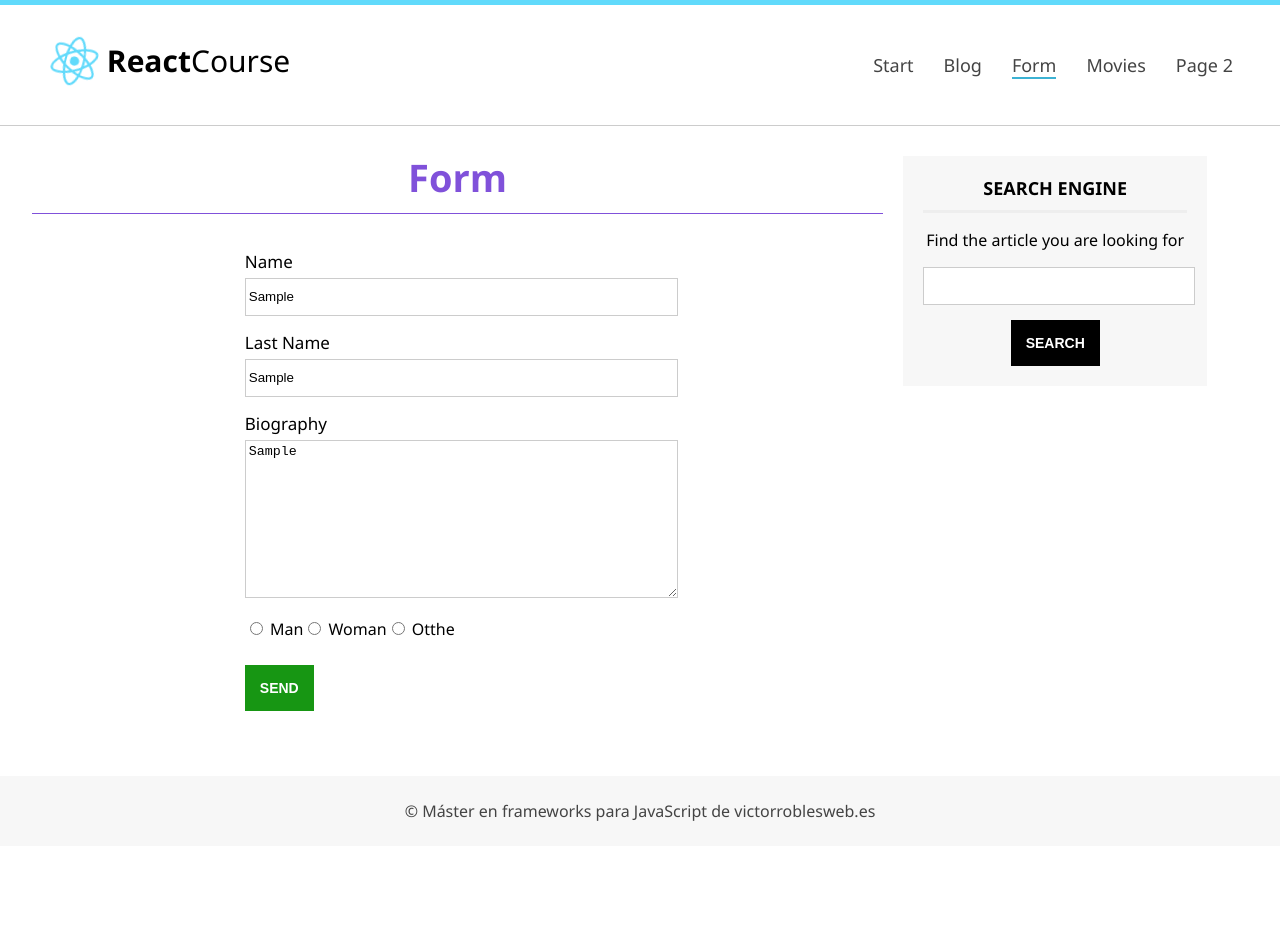
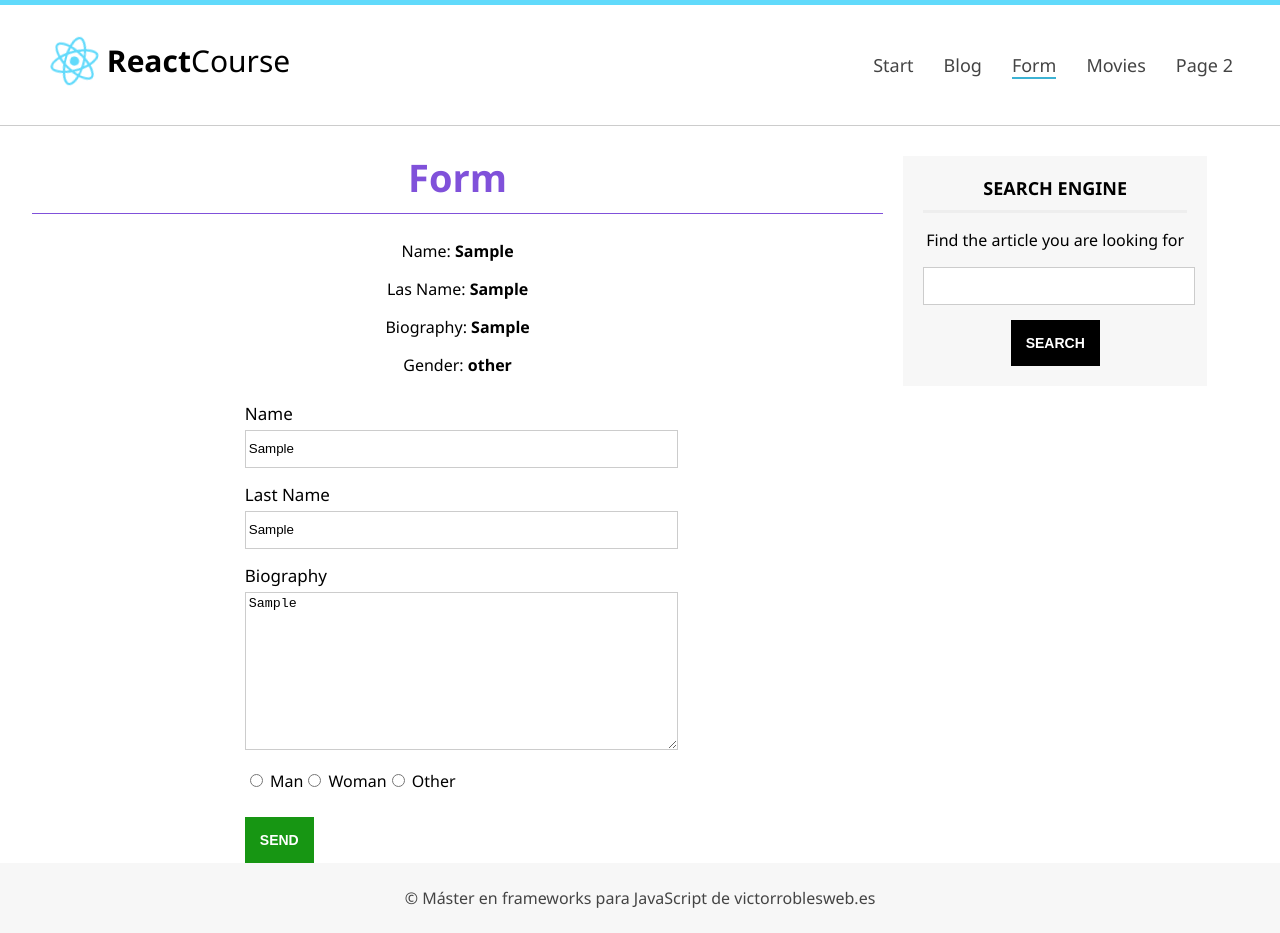
Before and after one commit to rrg1459/mern, a React (Create React App) app in the folder client/: page /form in a window 1280 px wide. Both pictures are taken after typing "Sample", "Sample", "Sample" into the empty fields and a click on the input "Send". Before the commit the page ends 846 px from the top, so only its background shows below. Built offline with nearby package versions, Linux system fonts and the light colour scheme.

Commit message:
Mor about form

```diff
--- a/client/src/components/Form.js
+++ b/client/src/components/Form.js
@@ -1,26 +1,63 @@
-import { useRef } from "react";
+import { useRef, useState } from "react";
 import Sidebar from "./Sidebar";
 
 const Form = () => {
 
+  const [user, setUser] = useState({});
+
   const nameRef = useRef();
-	const lastNameRef = useRef();
-	const bioRef = useRef();
-	const genderManRef = useRef();
-	const genderWomanRef = useRef();
-	const genderOtherRef = useRef();
+  const lastNameRef = useRef();
+  const bioRef = useRef();
+  const genderManRef = useRef();
+  const genderWomanRef = useRef();
+  const genderOtherRef = useRef();
 
   const getForm = (e) => {
     e.preventDefault();
-    console.log('xxx nameRef-->: ', nameRef.current.value);
+
+    var gender = '';
+
+    if (genderManRef.current.checked) {
+      gender = genderManRef.current.value;
+    } else if (genderWomanRef.current.checked) {
+      gender = genderWomanRef.current.value;
+    } else {
+      gender = genderOtherRef.current.value;
+    };
+
+    setUser({
+      name: nameRef.current.value,
+      lastName: lastNameRef.current.value,
+      bio: bioRef.current.value,
+      gender: gender
+    });
+
   }
 
   return (
     <div id="form">
       <div className="center">
         <div id="content">
-          {/* ***  */}
+
           <h1 className="subheader">Form</h1>
+
+          {user.name &&
+            <div id="user-data">
+              {user.name &&
+                <p>Name: <strong>{user.name}</strong></p>
+              }
+              {user.lastName &&
+                <p>Las Name: <strong>{user.lastName}</strong></p>
+              }
+              {user.bio &&
+                <p>Biography: <strong>{user.bio}</strong></p>
+              }
+              {user.gender &&
+                <p>Gender: <strong>{user.gender}</strong></p>
+              }
+            </div>
+          }
+
           <form className="mid-form" onSubmit={getForm}>
             <div className="form-group">
               <label htmlFor="name">Name</label>
@@ -38,9 +75,9 @@ const Form = () => {
             </div>
 
             <div className="form-group radibuttons">
-              <input type="radio" name="gender" value="hombre" ref={genderManRef} /> Man
-              <input type="radio" name="gender" value="mujer" ref={genderWomanRef} /> Woman
-              <input type="radio" name="gender" value="otro" ref={genderOtherRef} /> Otthe
+              <input type="radio" name="gender" value="name" ref={genderManRef} /> Man
+              <input type="radio" name="gender" value="woman" ref={genderWomanRef} /> Woman
+              <input type="radio" name="gender" value="other" ref={genderOtherRef} /> Other
             </div>
 
             <div className="clearfix"></div>
```
